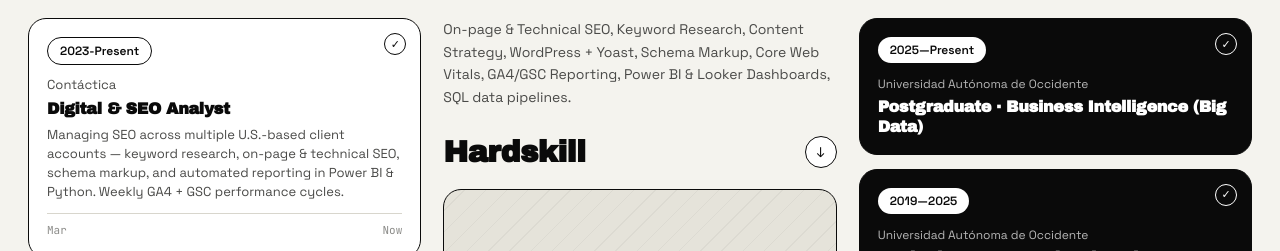
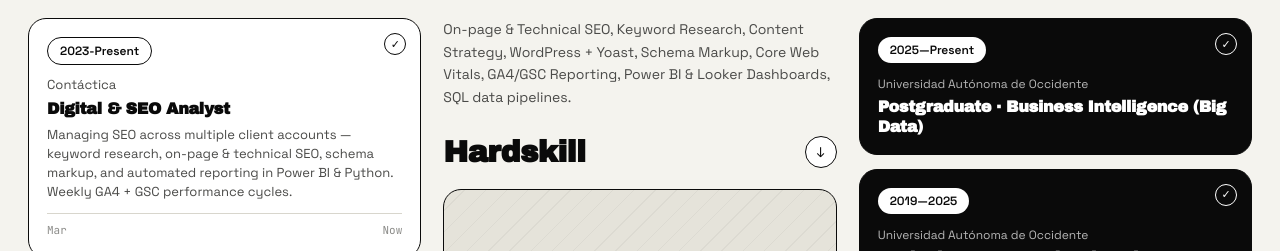
Before and after one commit to Kaitobar/portfolio, a React (Vite) app: page / in a window 1280 px wide. Shown: the part 1886-2137 px from the top of the page. Built offline with nearby package versions, Linux system fonts and the light colour scheme.

Commit message:
Remove US-based from experience description

```diff
--- a/src/components/Resume.jsx
+++ b/src/components/Resume.jsx
@@ -1,7 +1,7 @@
 import { SectionTabs } from './TopBar';
 
 const experience = [
-  { period: '2023-Present', company: 'Contáctica · Puerto Rico', role: 'Digital & SEO Analyst', desc: 'Managing SEO across multiple U.S.-based client accounts — keyword research, on-page & technical SEO, schema markup, and automated reporting in Power BI & Python. Weekly GA4 + GSC performance cycles.', start: 'Mar', end: 'Now' },
+  { period: '2023-Present', company: 'Contáctica · Puerto Rico', role: 'Digital & SEO Analyst', desc: 'Managing SEO across multiple client accounts — keyword research, on-page & technical SEO, schema markup, and automated reporting in Power BI & Python. Weekly GA4 + GSC performance cycles.', start: 'Mar', end: 'Now' },
   { period: '2022-2023', company: 'Contáctica · Puerto Rico', role: 'Data Intelligence Intern', desc: 'Large-dataset processing, dashboards & reporting for BI initiatives across marketing & ops. Supported multi-client reporting pipelines.', start: 'Aug', end: 'Mar' },
 ];
 
```
